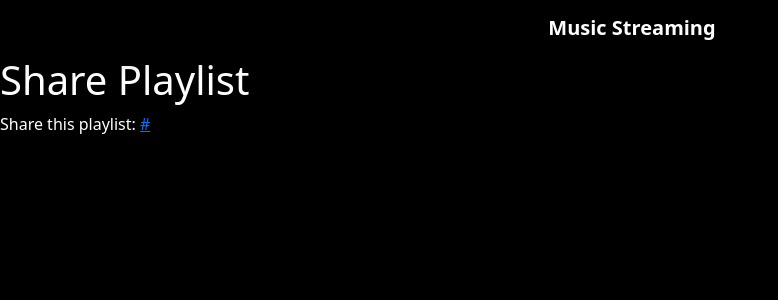
After one commit to Federallo/Backend_PPM, a Django app: template templates/playlist_share.html in a window 1280 px wide. The commit adds this page. Shown: the top 300 px of the page, without its empty margins (0-778 px from the left). Run offline with Django 3.2, Linux system fonts and the light colour scheme; the template is opened without the code that fills it: most values are stand-ins (such as "Sample title", 1, 10 or a date in 2020).

Commit message:
adjusted playlist sharing, user_login requirement (in share playlist redirection and in playlist creation and detail views)

```diff
--- a/music_streaming/settings.py
+++ b/music_streaming/settings.py
@@ -109,6 +109,11 @@ AUTH_PASSWORD_VALIDATORS = [
     },
 ]
 
+AUTHENTICATION_BACKENDS = [
+    'django.contrib.auth.backends.ModelBackend',
+]
+
+LOGIN_URL = 'login'
 
 # Internationalization
 # https://docs.djangoproject.com/en/4.2/topics/i18n/
--- a/songs/urls.py
+++ b/songs/urls.py
@@ -7,6 +7,7 @@ urlpatterns = [
     path('<int:pk>/playlist_detail/share/', views.share_playlist, name='playlist_share'),
     path('<int:pk>/playlist_update/', views.PlaylistEditView.as_view(), name='playlist_edit'),
     path('<int:pk>/playlist_delete/', views.PlaylistDeleteView.as_view(), name='playlist_delete'),
+    path('<int:pk>/share_playlist/', views.share_playlist, name='share_playlist'),
     path('', views.SongIndexView.as_view(), name='index'),
     path('', views.SongViewSet.as_view({'get': 'list'}), name='song_list'),
     path('', views.SongViewSet.as_view({'get': 'retrieve'}), name='song_detail'),
--- a/templates/playlistDetail.html
+++ b/templates/playlistDetail.html
@@ -31,5 +31,5 @@
     {% else%}
         <p style = "color: white;"> You haven't added any songs to this playlist yet!</p>
     {% endif %}
-    <a href="{% url 'playlist_share' object.pk %}">Share</a>
+    <a href="{% url 'share_playlist' object.pk %}">Share</a>
 {% endblock %}
--- /dev/null
+++ b/templates/playlist_share.html
@@ -0,0 +1,8 @@
+{% extends 'base.html' %}
+
+{% block title %}Share Playlist{% endblock %}
+
+{% block content %}
+    <h1 style = "color: white;">Share Playlist</h1>
+    <p style = "color: white;"> Share this playlist: <a href="{{ playlist_link }}">{{ playlist_link }}</a></p>
+{% endblock %}
```
Also changed, not shown: songs/views.py (+6 -4 lines), db.sqlite3.
